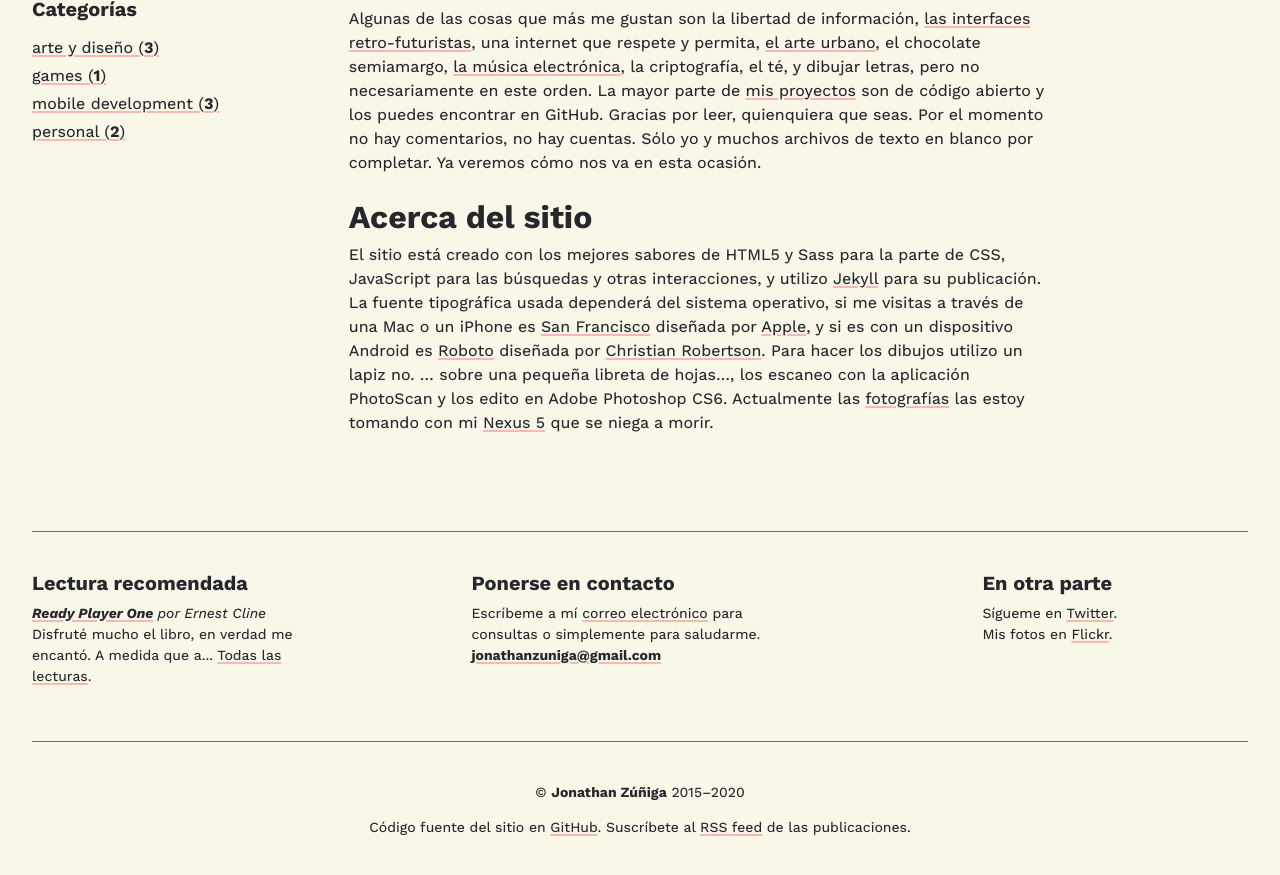
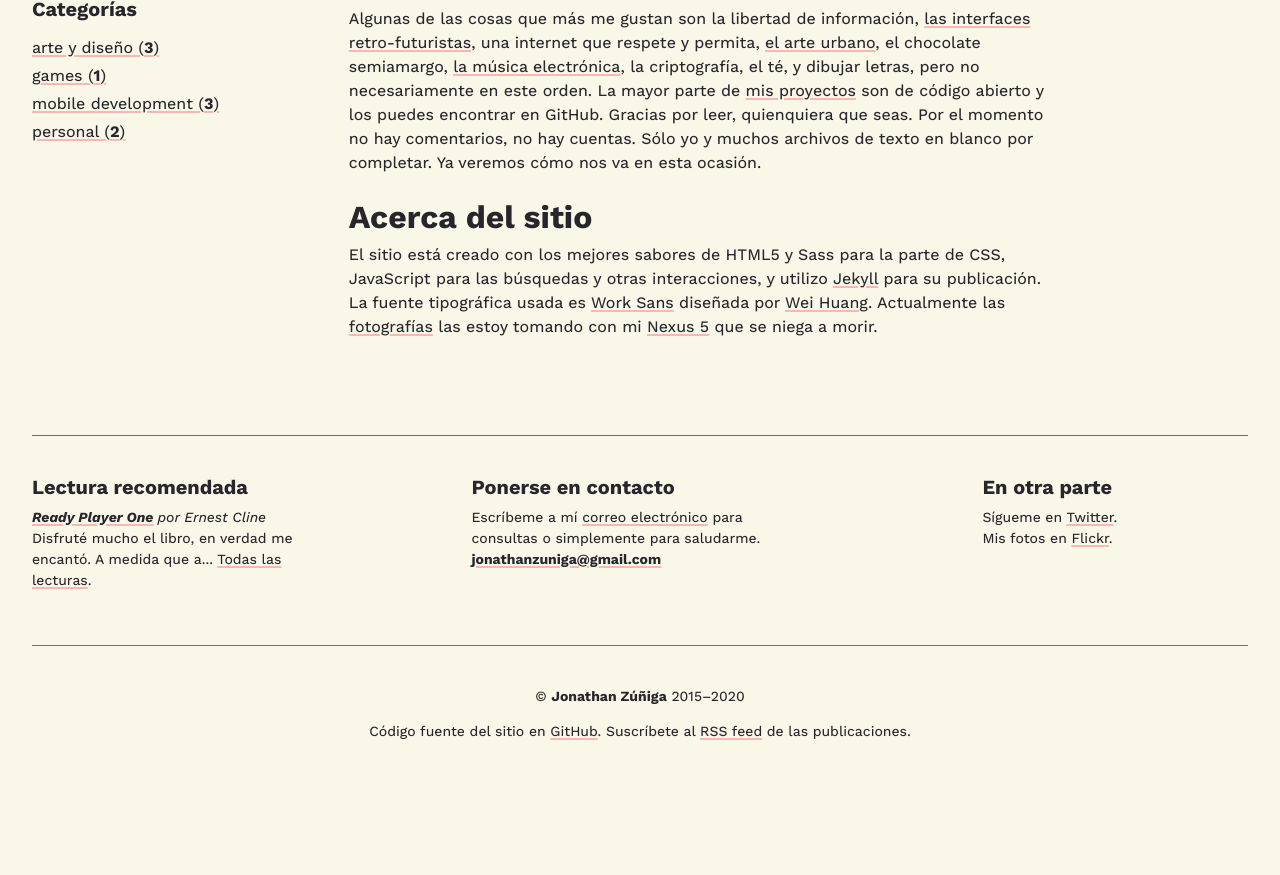
Before and after one commit to jonathanzuniga/jonathanzuniga.github.io, a Jekyll site: the page built from about.md, in a window 1280 px wide and 900 px high, scrolled down 627 px. Shown: the top 875 px of the window. Built offline with Jekyll 4.4.1, drawn with Linux system fonts in a browser that asks for light colours; after the commit the page ends 1431 px from its top, so only the background shows below that.

Commit message:
edit about.md

```diff
--- a/about.md
+++ b/about.md
@@ -16,4 +16,4 @@ Algunas de las cosas que más me gustan son la libertad de información, [las in
 
 ## Acerca del sitio
 
-El sitio está creado con los mejores sabores de HTML5 y Sass para la parte de CSS, JavaScript para las búsquedas y otras interacciones, y utilizo [Jekyll](https://jekyllrb.com/) para su publicación. La fuente tipográfica usada dependerá del sistema operativo, si me visitas a través de una Mac o un iPhone es <a href="https://developer.apple.com/fonts/">San Francisco</a> diseñada por <a href="https://www.apple.com/">Apple</a>, y si es con un dispositivo Android es <a href="https://fonts.google.com/specimen/Roboto" target="_blank">Roboto</a> diseñada por <a href="http://christianrobertson.com/" target="_blank">Christian Robertson</a>. Para hacer los dibujos utilizo un lapiz no. ... sobre una pequeña libreta de hojas..., los escaneo con la aplicación PhotoScan y los edito en Adobe Photoshop CS6. Actualmente las <a href="https://www.flickr.com/photos/{{ author.flickr_username }}" target="_blank">fotografías</a> las estoy tomando con mi <a href="https://web.archive.org/web/20150905053915/http://www.google.com/nexus/5/" target="_blank">Nexus 5</a> que se niega a morir.
+El sitio está creado con los mejores sabores de HTML5 y Sass para la parte de CSS, JavaScript para las búsquedas y otras interacciones, y utilizo [Jekyll](https://jekyllrb.com/) para su publicación. La fuente tipográfica usada es [Work Sans](http://weiweihuanghuang.github.io/Work-Sans/) diseñada por [Wei Huang](https://github.com/weiweihuanghuang). <!-- Para hacer los dibujos utilizo un lapiz no. ... sobre una pequeña libreta de hojas..., los escaneo con la aplicación PhotoScan y los edito en Adobe Photoshop CS6. --> Actualmente las <a href="https://www.flickr.com/photos/{{ author.flickr_username }}" target="_blank">fotografías</a> las estoy tomando con mi <a href="https://web.archive.org/web/20150905053915/http://www.google.com/nexus/5/" target="_blank">Nexus 5</a> que se niega a morir.
```
